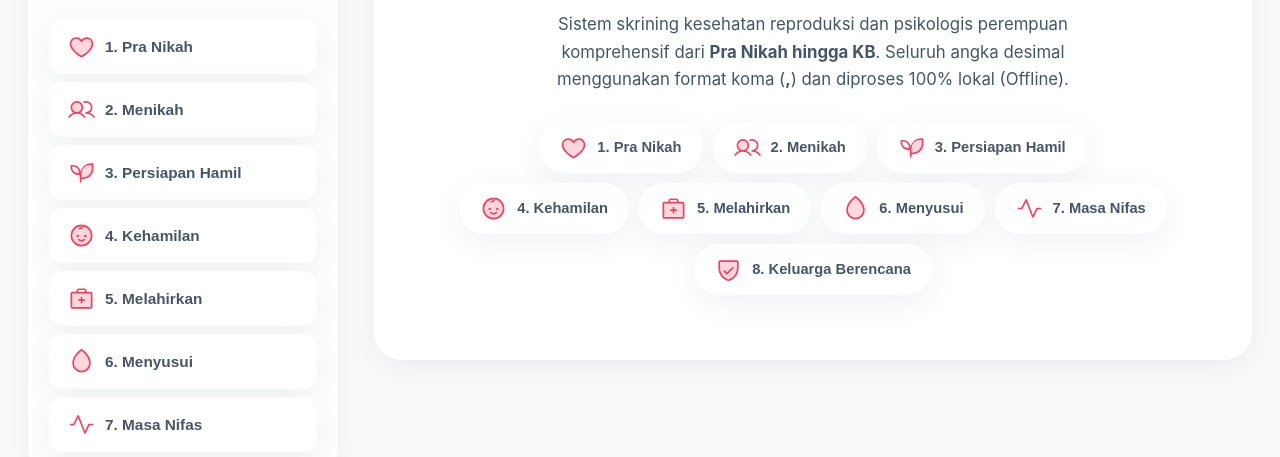
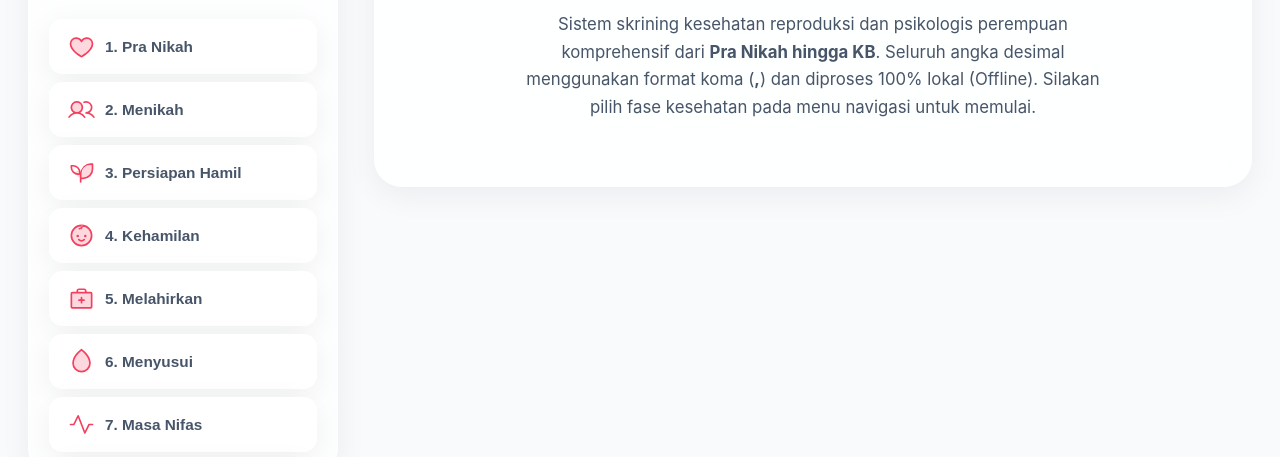
Before and after one commit to adhypras-sys/bidansuper, a plain HTML site: page index.html in a window 1280 px wide. Shown: the part 288-745 px from the top of the page. Drawn offline with Linux system fonts and the light colour scheme.

Commit message:
Add files via upload

```diff
--- a/index.html
+++ b/index.html
@@ -478,10 +478,9 @@
                     <span class="svg-icon" data-icon="stethoscope"></span>
                 </div>
                 <h1 style="font-size: 2.2rem; margin-bottom: 14px;">Clinical Suite 8-Fase</h1>
-                <p style="max-width: 580px; margin: 0 auto 28px auto; font-size: 1.05rem; line-height: 1.65;">
-                    Sistem skrining kesehatan reproduksi dan psikologis perempuan komprehensif dari <strong>Pra Nikah hingga KB</strong>. Seluruh angka desimal menggunakan format koma (<strong>,</strong>) dan diproses 100% lokal (Offline).
+                <p style="max-width: 580px; margin: 0 auto; font-size: 1.05rem; line-height: 1.65;">
+                    Sistem skrining kesehatan reproduksi dan psikologis perempuan komprehensif dari <strong>Pra Nikah hingga KB</strong>. Seluruh angka desimal menggunakan format koma (<strong>,</strong>) dan diproses 100% lokal (Offline). Silakan pilih fase kesehatan pada menu navigasi untuk memulai.
                 </p>
-                <div id="welcome-quick-grid" style="display: flex; flex-wrap: wrap; gap: 10px; justify-content: center; max-width: 720px; width: 100%; margin: 0 auto;"></div>
             </div>
 
             <!-- Stage Split Content -->
@@ -640,7 +639,6 @@
 
         const DOM = {
             welcomeScreen: document.getElementById('welcome-screen'),
-            welcomeQuickGrid: document.getElementById('welcome-quick-grid'),
             stageContent: document.getElementById('stage-content'),
             stageTitle: document.getElementById('stage-title'),
             stageIcon: document.getElementById('stage-icon'),
@@ -1492,7 +1490,6 @@
         function renderNav() {
             if (DOM.navContainerMobile) DOM.navContainerMobile.innerHTML = '';
             if (DOM.navContainerDesktop) DOM.navContainerDesktop.innerHTML = '';
-            if (DOM.welcomeQuickGrid) DOM.welcomeQuickGrid.innerHTML = '';
 
             stagesConfig.forEach(stage => {
                 const html = `${getIconHtml(stage.icon)} <span>${stage.title}</span>`;
@@ -1515,15 +1512,6 @@
                     btnD.innerHTML = html;
                     btnD.onclick = () => { vibrateAction(); loadStage(stage.id); };
                     DOM.navContainerDesktop.appendChild(btnD);
-                }
-
-                if (DOM.welcomeQuickGrid) {
-                    const pill = document.createElement('button');
-                    pill.type = 'button';
-                    pill.className = 'nav-item';
-                    pill.innerHTML = html;
-                    pill.onclick = () => { vibrateAction(); loadStage(stage.id); };
-                    DOM.welcomeQuickGrid.appendChild(pill);
                 }
             });
 
```
